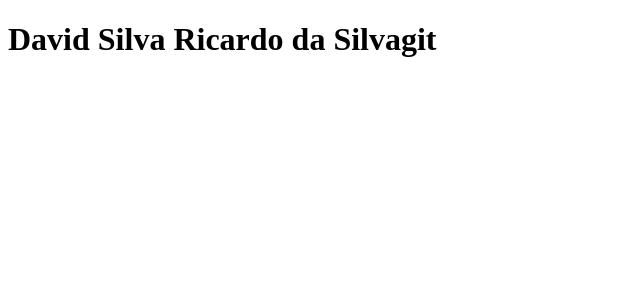
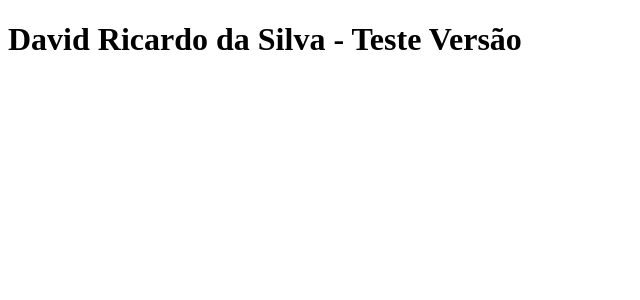
Before and after one commit to davidbnu/clone-tabnews, a Next.js app: page / in a window 1280 px wide. Shown: the top 300 px of the page, without its empty margins (0-640 px from the left). Built offline with nearby package versions, Linux system fonts and the light colour scheme.

Commit message:
Melhorando o git status

```diff
--- a/pages/index.js
+++ b/pages/index.js
@@ -1,5 +1,5 @@
 function Home() {
-    return <h1>David Silva Ricardo da Silvagit </h1>
+    return <h1>David Ricardo da Silva - Teste Versão </h1>
 }
 
 export default Home;
```
